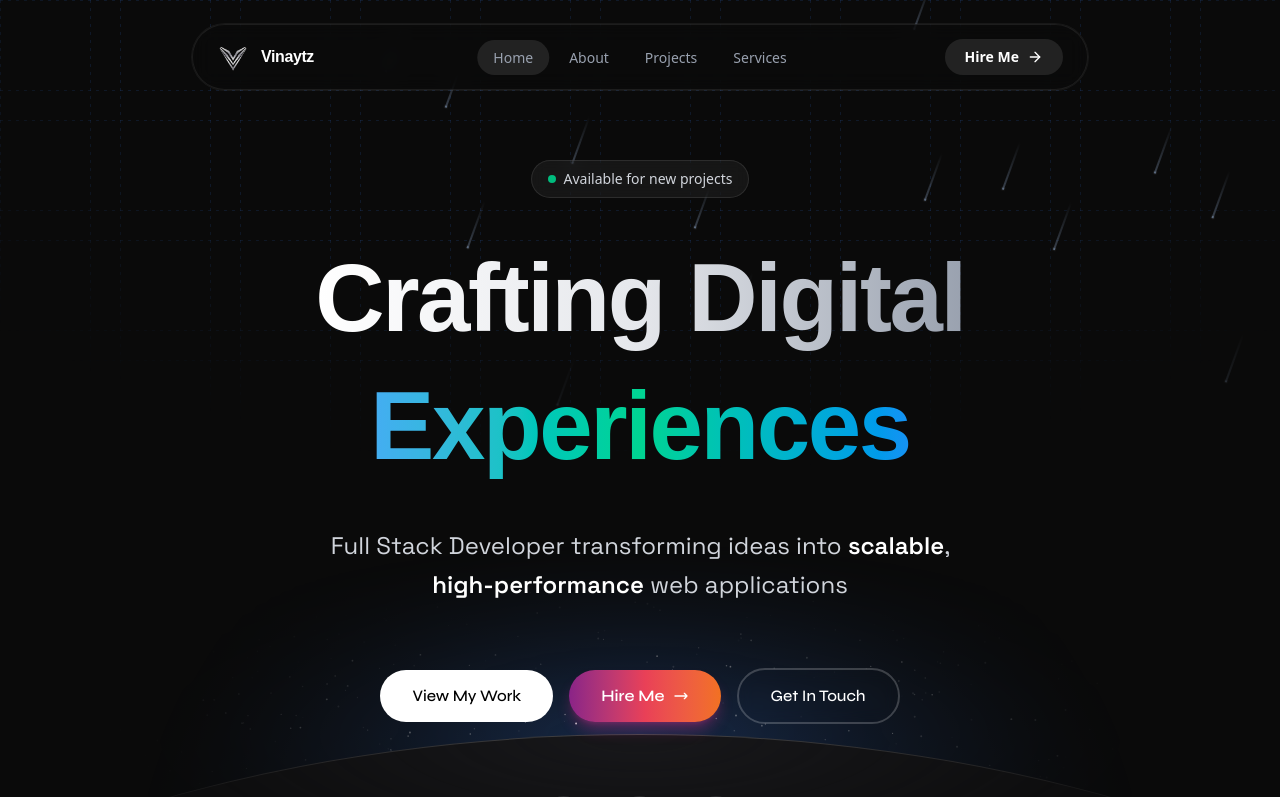
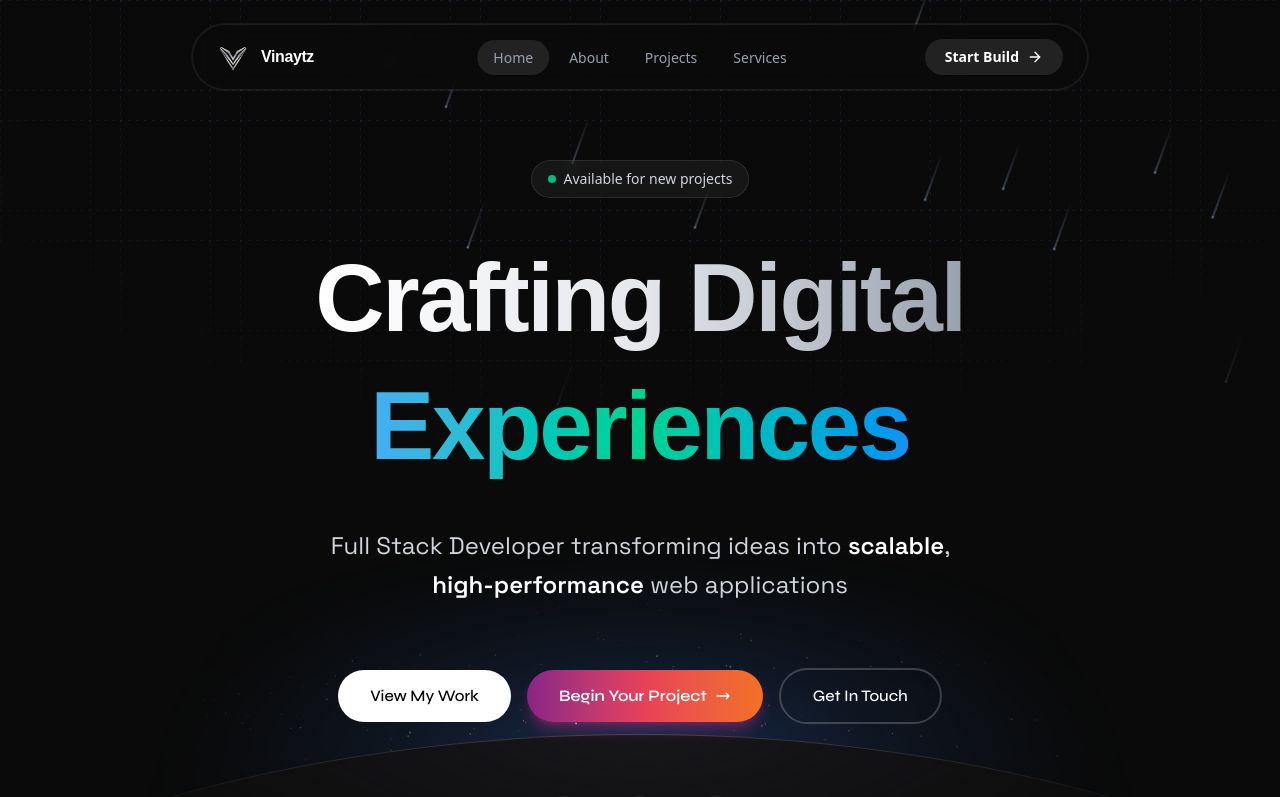
Before and after one commit to vinaytz/Portfolio, a Next.js app: page / in a window 1280 px wide. Shown: the top 797 px of the page. Built offline with nearby package versions, Linux system fonts and the light colour scheme; a web font is replaced by a local one.

Commit message:
voinaytz updated v2

```diff
--- a/src/app/page.tsx
+++ b/src/app/page.tsx
@@ -123,7 +123,7 @@ export default function Home() {
                     href="/services"
                     className="group relative inline-flex items-center justify-center px-8 py-3.5 rounded-full bg-gradient-to-r from-[#8A2387] via-[#E94057] to-[#F27121] text-white font-semibold hover:scale-105 transition-all duration-300 shadow-lg shadow-pink-500/30 font-syne text-center gap-2"
                   >
-                    <span>Hire Me</span>
+                    <span>Begin Your Project</span>
                     <svg className="w-4 h-4 transition-transform group-hover:translate-x-1" fill="none" stroke="currentColor" viewBox="0 0 24 24">
                       <path strokeLinecap="round" strokeLinejoin="round" strokeWidth={2} d="M17 8l4 4m0 0l-4 4m4-4H3" />
                     </svg>
--- a/src/components/other/MinimalNavbar.tsx
+++ b/src/components/other/MinimalNavbar.tsx
@@ -114,7 +114,7 @@ export default function MinimalNavbar() {
               className="group relative inline-flex items-center justify-center px-5 py-2 text-sm font-semibold text-white bg-white/10 hover:bg-white/15 rounded-full transition-all duration-300 overflow-hidden"
             >
               <span className="relative z-10 flex items-center gap-2">
-                Hire Me
+                Start Build
                 <ArrowRight className="w-4 h-4 transition-transform group-hover:translate-x-0.5" />
               </span>
               <div className="absolute inset-0 bg-gradient-to-r from-blue-600/0 via-blue-600/20 to-purple-600/0 opacity-0 group-hover:opacity-100 transition-opacity duration-300" />
@@ -199,7 +199,7 @@ export default function MinimalNavbar() {
                     className="group relative flex items-center justify-center w-full px-5 py-3.5 text-base font-semibold text-white bg-white/10 hover:bg-white/15 rounded-full transition-all overflow-hidden"
                   >
                     <span className="relative z-10 flex items-center gap-2">
-                      Hire Me
+                      Start Build
                       <ArrowRight className="w-4 h-4 transition-transform group-hover:translate-x-0.5" />
                     </span>
                     <div className="absolute inset-0 bg-gradient-to-r from-blue-600/0 via-blue-600/20 to-purple-600/0 opacity-0 group-hover:opacity-100 transition-opacity duration-300" />
--- a/src/components/other/skillsSection.tsx
+++ b/src/components/other/skillsSection.tsx
@@ -50,7 +50,7 @@ export default function SkillsList() {
       date: "Polyglot",
       iconClassName: "text-orange-500",
       titleClassName: "text-orange-500",
-      className: `${isMobile? "hidden": class3}`,
+      className: `${isMobile? "hidden": class2}`,
     },
     {
       icon: <Sparkles className="size-4 text-cyan-300" />,
```
